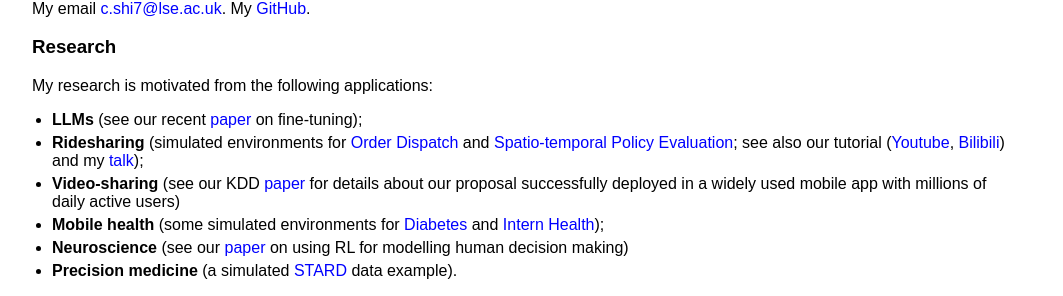
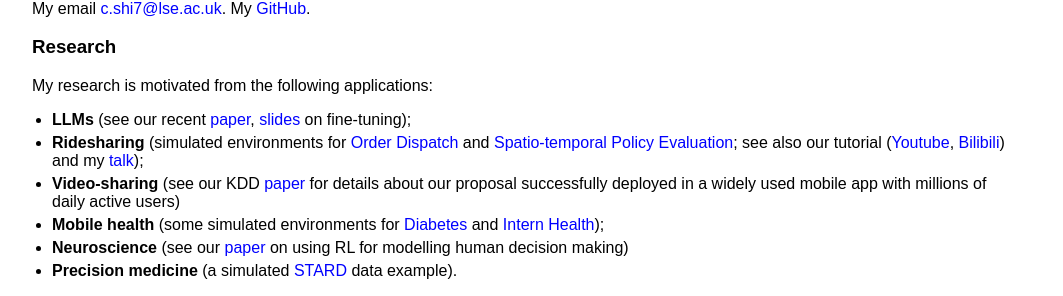
Before and after one commit to callmespring/callmespring.github.io, a Jekyll site: the page built from index.md, in a window 1280 px wide and 900 px high, scrolled down 1033 px. Shown: the part 149-445 px from the top of the window, without its empty margins (108-1171 px from the left). Built offline with Jekyll 4.4.1, drawn with Linux system fonts in a browser that asks for light colours.

Commit message:
Update index.md

```diff
--- a/index.md
+++ b/index.md
@@ -30,7 +30,7 @@ My email <c.shi7@lse.ac.uk>. My [GitHub](https://github.com/callmespring).
 ### Research
 
 My research is motivated from the following applications:
-* **LLMs** (see our recent [paper](https://arxiv.org/pdf/2504.03784) on fine-tuning);
+* **LLMs** (see our recent [paper](https://arxiv.org/pdf/2504.03784), [slides](https://callmespring.github.io/slides/DRPO.pdf) on fine-tuning);
 * **Ridesharing** (simulated environments for [Order Dispatch](https://github.com/callmespring/MDPOD) and [Spatio-temporal Policy Evaluation](https://github.com/RunzheStat/CausalMARL); see also our tutorial ([Youtube](https://www.youtube.com/watch?v=LwShOYaRFqM&list=PLA_E7IjY9cw4aC4T8pnV3vl9wSA1461KV), [Bilibili](https://www.bilibili.com/video/BV1ZS9NYpEHg/?spm_id_from=333.788.recommend_more_video.-1&vd_source=0ff25cf8645aa63231bec2428b94bf6f
 )) and my [talk](https://www.bilibili.com/video/BV1yo4y1j7FU/?spm_id_from=333.337.search-card.all.click&vd_source=0ff25cf8645aa63231bec2428b94bf6f));
 * **Video-sharing** (see our KDD [paper](https://dl.acm.org/doi/pdf/10.1145/3580305.3599809) for details about our proposal successfully deployed in a widely used mobile app with millions of daily active users)
```
